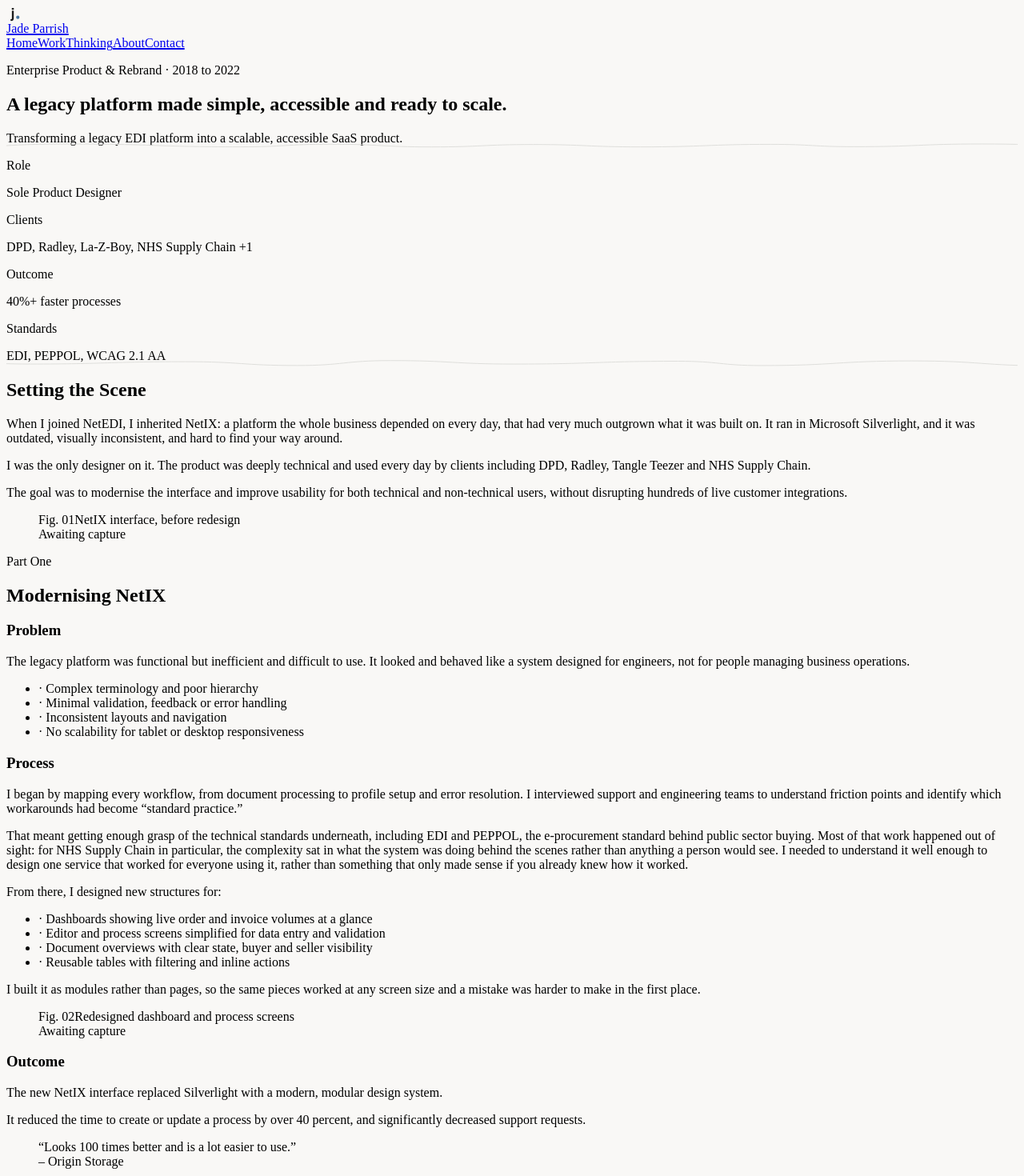
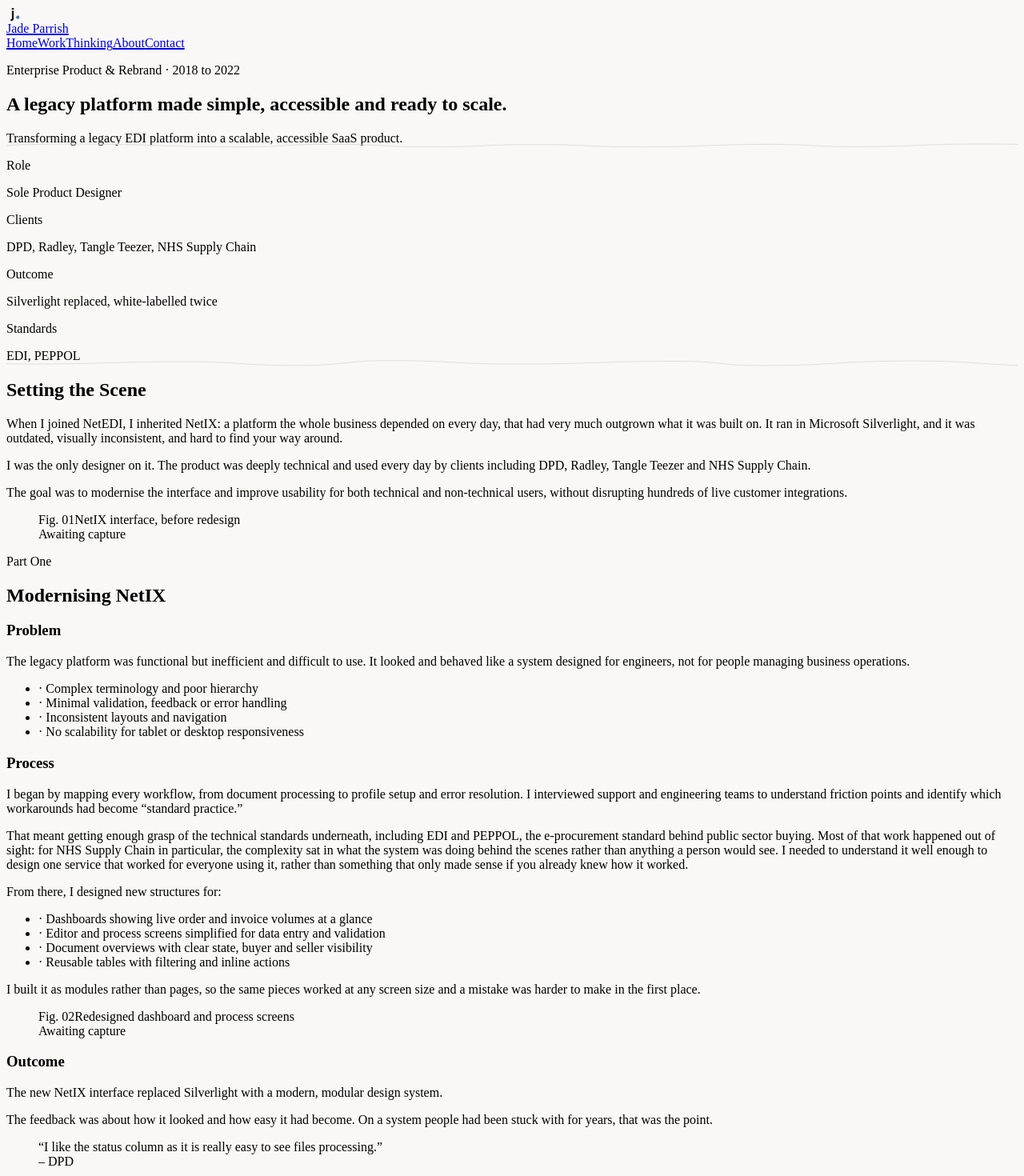
Before and after one commit to jadeparrish/portfolio, a Next.js app: page /work/netix in a window 1280 px wide. Shown: the top 1470 px of the page at 80% size. Built offline with nearby package versions, Linux system fonts and the light colour scheme.

Commit message:
Revise client list and outcome statements
Updated client and outcome descriptions for clarity and accuracy.

```diff
--- a/app/work/netix/page.js
+++ b/app/work/netix/page.js
@@ -51,15 +51,15 @@ export default function NetIXCaseStudy() {
             </div>
             <div>
               <p className="text-[10px] uppercase tracking-[0.15em] text-neutral-600 mb-1.5">Clients</p>
-              <p className="text-sm font-medium text-neutral-900 [text-wrap:balance]">DPD, Radley, La-Z-Boy, NHS Supply Chain +1</p>
+              <p className="text-sm font-medium text-neutral-900 [text-wrap:balance]">DPD, Radley, Tangle Teezer, NHS Supply Chain</p>
             </div>
             <div>
               <p className="text-[10px] uppercase tracking-[0.15em] text-neutral-600 mb-1.5">Outcome</p>
-              <p className="text-sm font-medium text-[#49769E] [text-wrap:balance]">40%+ faster processes</p>
+              <p className="text-sm font-medium text-[#49769E] [text-wrap:balance]">Silverlight replaced, white-labelled twice</p>
             </div>
             <div>
               <p className="text-[10px] uppercase tracking-[0.15em] text-neutral-600 mb-1.5">Standards</p>
-              <p className="text-sm font-medium text-neutral-900 [text-wrap:balance]">EDI, PEPPOL, WCAG 2.1 AA</p>
+              <p className="text-sm font-medium text-neutral-900 [text-wrap:balance]">EDI, PEPPOL</p>
             </div>
           </div>
         </section>
@@ -158,12 +158,20 @@ export default function NetIXCaseStudy() {
               {/* Equal air above and below: this line is a standalone statement,
                   not the second half of the paragraph before it. */}
               <p className="font-serif text-2xl text-neutral-900 mb-8">
-                It reduced the time to create or update a process by over{' '}
-                <span className="text-[#49769E] italic">40 percent</span>, and
-                significantly decreased support requests.
+                The feedback was about how it looked and how easy it had become. On a
+                system people had been{' '}
+                <span className="text-[#49769E] italic">stuck with for years</span>, that
+                was the point.
               </p>
 
               <div className="space-y-4">
+                <blockquote className="border-l-2 border-neutral-300 pl-4 py-1 italic font-serif text-neutral-800 text-[17px] sm:text-[18px]">
+                  &ldquo;I like the status column as it is really easy to see files
+                  processing.&rdquo;
+                  <footer className="mt-1 text-sm not-italic font-sans text-[#6A6A6A]">
+                    &ndash; DPD
+                  </footer>
+                </blockquote>
                 <blockquote className="border-l-2 border-neutral-300 pl-4 py-1 italic font-serif text-neutral-800 text-[17px] sm:text-[18px]">
                   &ldquo;Looks 100 times better and is a lot easier to use.&rdquo;
                   <footer className="mt-1 text-sm not-italic font-sans text-[#6A6A6A]">
@@ -338,7 +346,7 @@ export default function NetIXCaseStudy() {
               </p>
               <ul className="space-y-4 text-neutral-700 text-[17px] sm:text-[18px] leading-[1.75]">
                 <li className="flex gap-3"><span aria-hidden="true" className="text-[#49769E]">&middot;</span> Introduced consistent visual hierarchy and colour usage</li>
-                <li className="flex gap-3"><span aria-hidden="true" className="text-[#49769E]">&middot;</span> Established structured colour tokens and typography scales, so contrast could be corrected centrally rather than screen by screen</li>
+                <li className="flex gap-3"><span aria-hidden="true" className="text-[#49769E]">&middot;</span> Established structured colour tokens and typography scales, mapped between Figma and the CSS and shipped in code, so contrast could be corrected centrally rather than screen by screen</li>
               </ul>
             </div>
           </div>
@@ -353,8 +361,9 @@ export default function NetIXCaseStudy() {
               design, with nobody else to hand the hard decisions to.
             </p>
             <p>
-              Working on-site with Cegedim in France was the first time I had done this
-              across two languages and two companies that had joined.
+              Working on-site with Cegedim in France was the first time I had designed
+              across two languages, and across two companies that had only just been
+              joined together.
             </p>
             <p>
               What NetIX left behind was a platform that could take a new partner without
```
